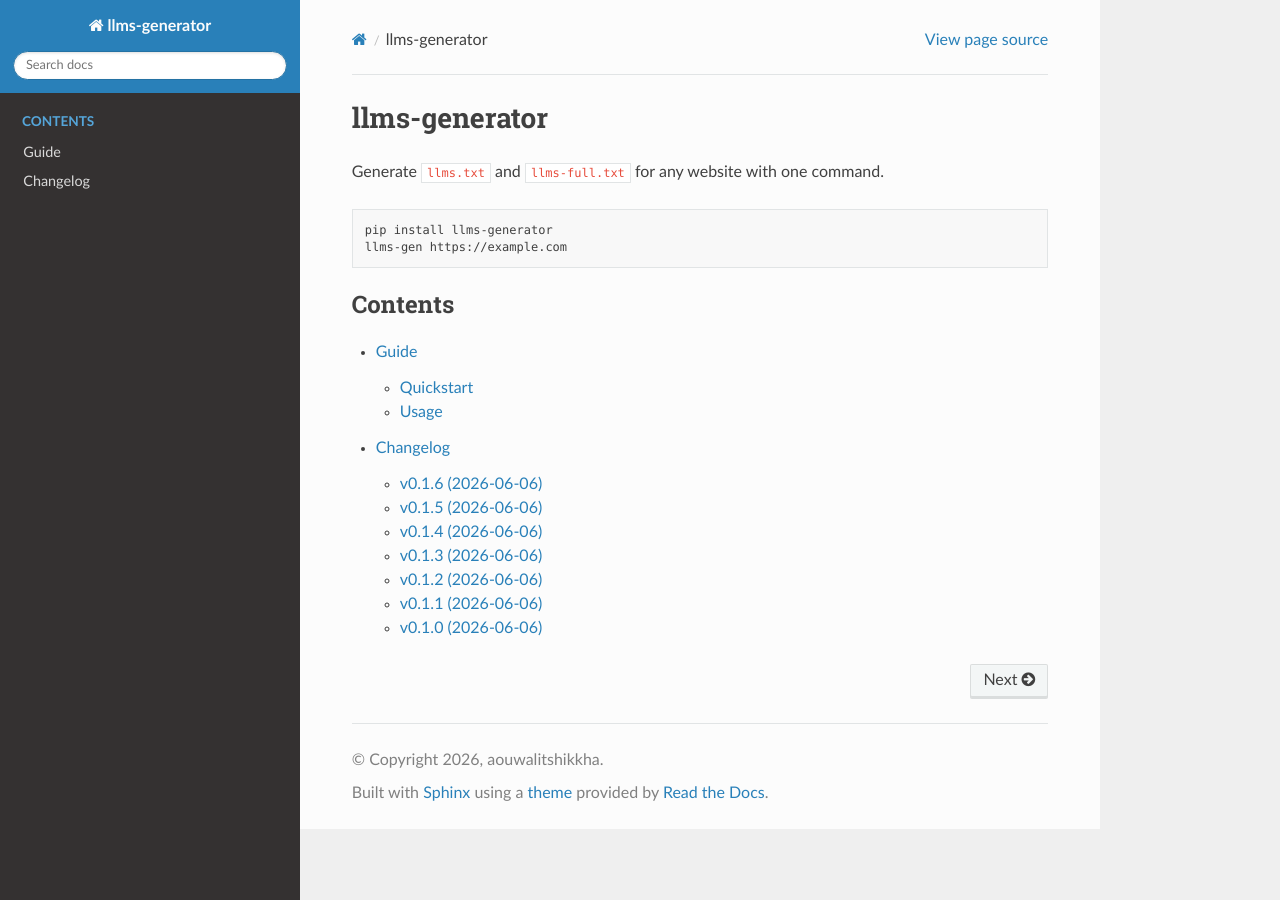
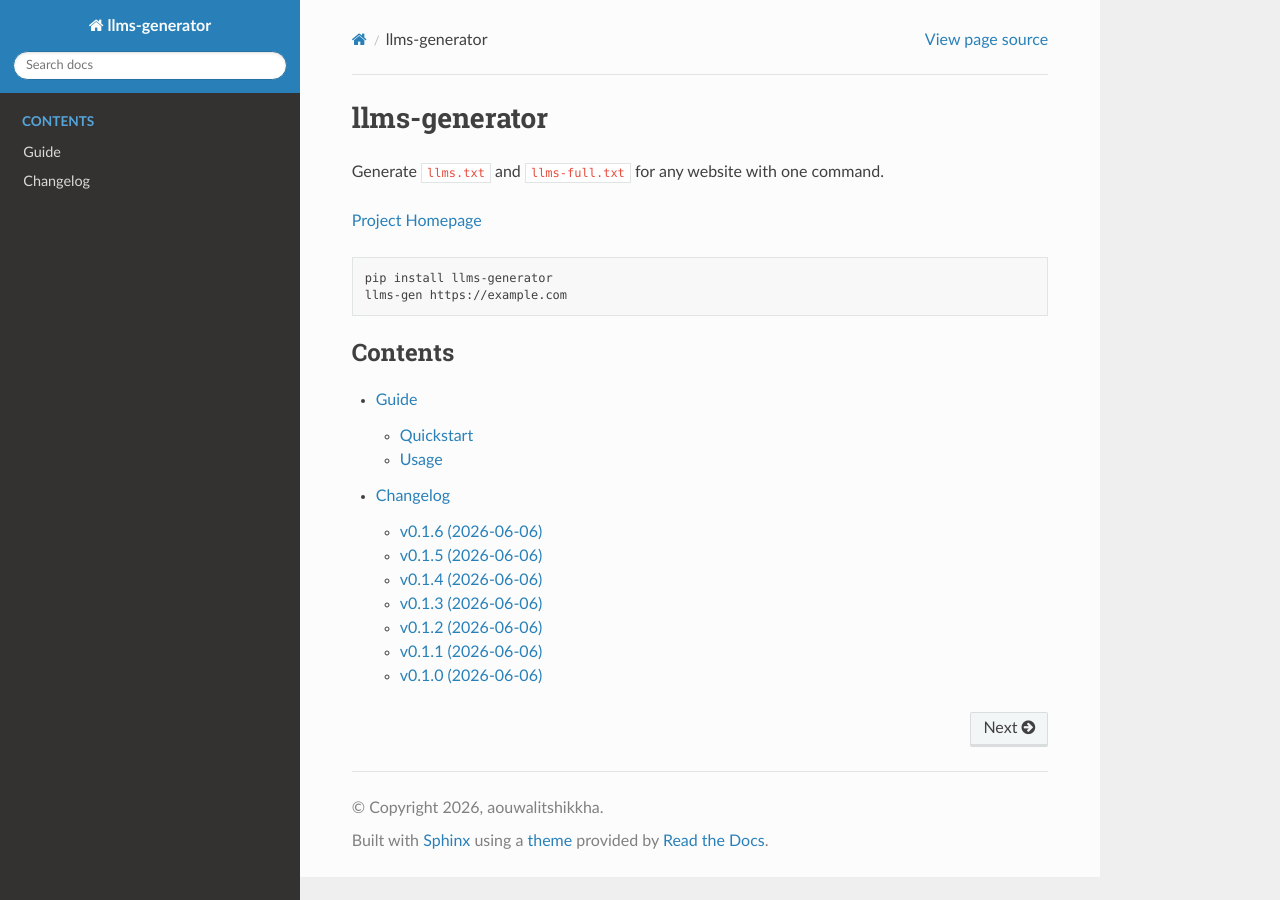
Before and after one commit to aouwalitshikkha/llms-generator, a Sphinx documentation site: the page built from docs/index.md, in a window 1280 px wide. Built offline with Sphinx 7.4.7 and the Read the Docs theme 3.1.0, drawn with Linux system fonts in a browser that asks for light colours.

Commit message:
Update homepage URL, add homepage link to README, bump to 0.1.10

````diff
--- a/docs/index.md
+++ b/docs/index.md
@@ -1,6 +1,8 @@
 # llms-generator
 
 Generate `llms.txt` and `llms-full.txt` for any website with one command.
+
+[Project Homepage](https://abdulaouwal.com/project/llms-generator/)
 
 ```bash
 pip install llms-generator
````
